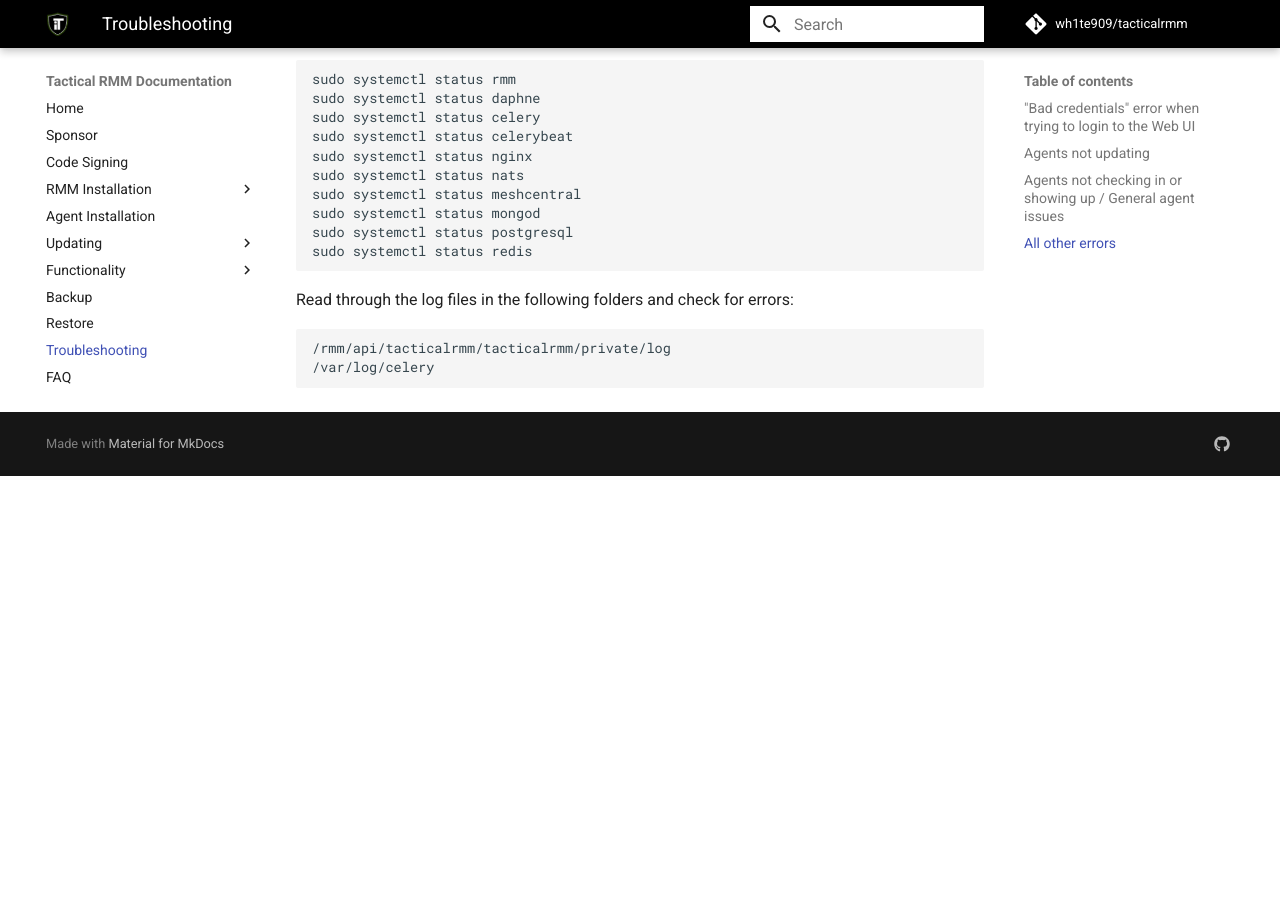
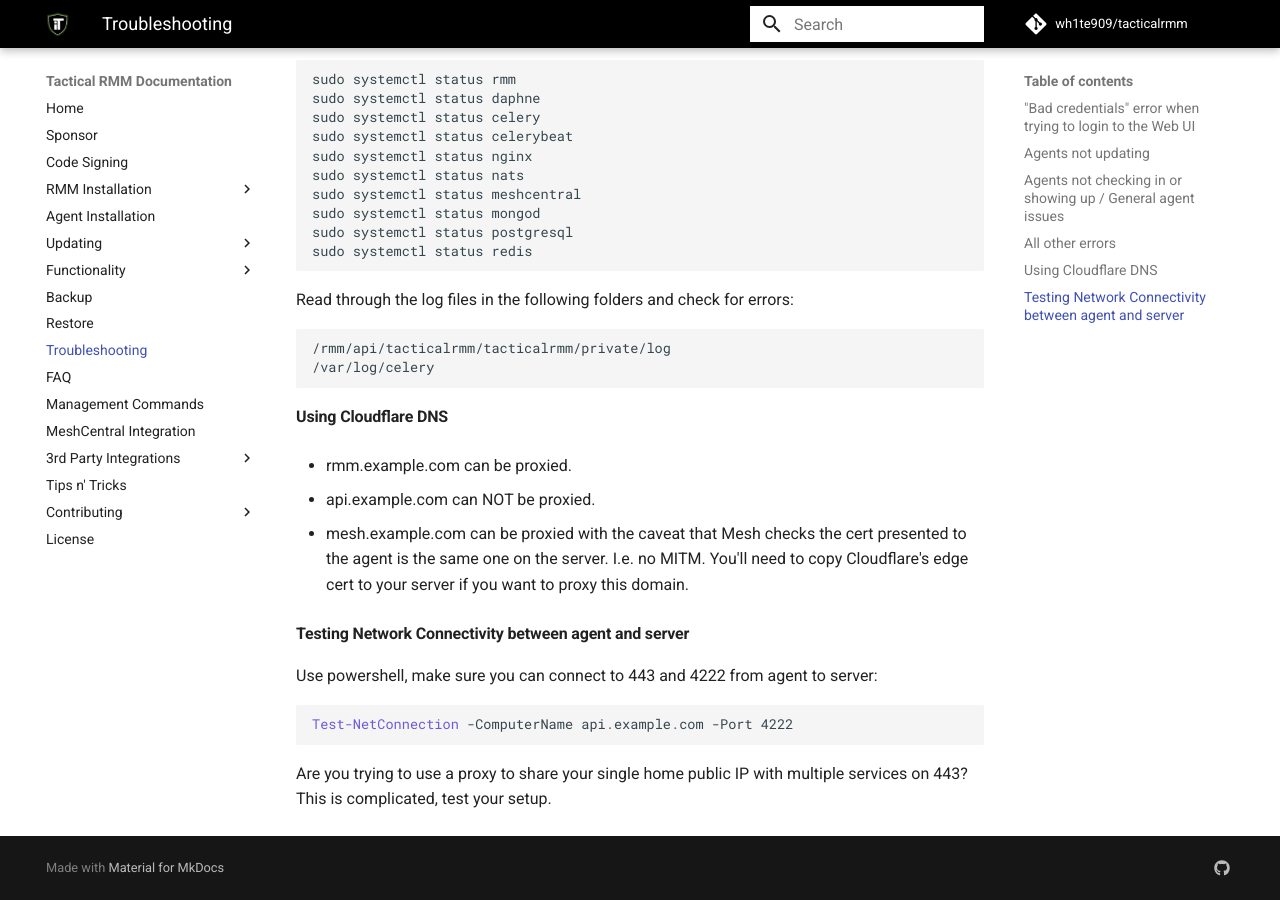
Before and after one commit to amidaware/trmm-docs, an MkDocs documentation site: the page built from docs/docs/troubleshooting.md, in a window 1280 px wide and 900 px high, scrolled down 1921 px. Built offline with MkDocs 1.6.1 and Material for MkDocs 9.7.7, drawn with Linux system fonts in a browser that asks for light colours; comment, search, counter and statistics services are not loaded; before the commit the page ends 2397 px from its top, so only the background shows below that.

Commit message:
Docs updates

````diff
--- a/docs/docs/troubleshooting.md
+++ b/docs/docs/troubleshooting.md
@@ -88,3 +88,21 @@
 /rmm/api/tacticalrmm/tacticalrmm/private/log
 /var/log/celery
 ```
+
+#### Using Cloudflare DNS
+
+- rmm.example.com can be proxied.
+
+- api.example.com can NOT be proxied.
+
+- mesh.example.com can be proxied with the caveat that Mesh checks the cert presented to the agent is the same one on the server. I.e. no MITM. You'll need to copy Cloudflare's edge cert to your server if you want to proxy this domain.
+
+#### Testing Network Connectivity between agent and server
+
+Use powershell, make sure you can connect to 443 and 4222 from agent to server:
+
+```powershell
+Test-NetConnection -ComputerName api.example.com -Port 4222
+```
+
+Are you trying to use a proxy to share your single home public IP with multiple services on 443? This is complicated, test your setup.
````
Also changed, not shown: docs/docs/howitallworks.md (+11 -1 lines).
